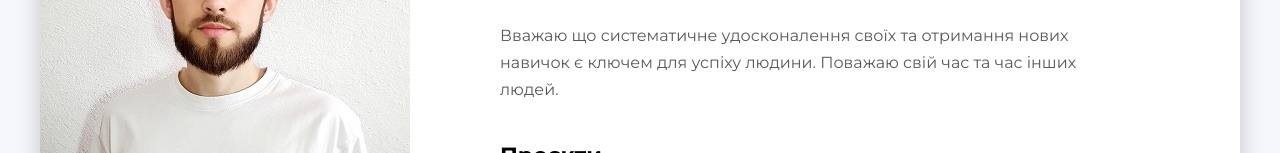
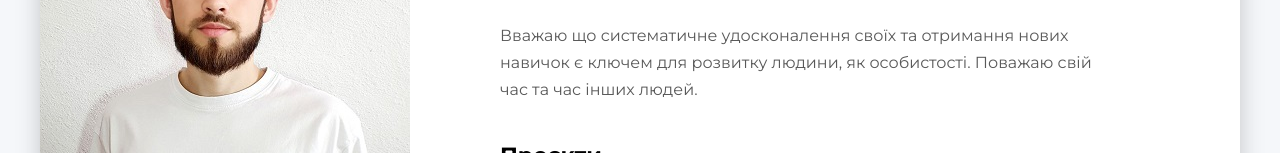
Before and after one commit to serhii1006/resume, a plain HTML site: page index.html in a window 1280 px wide. Shown: the part 185-338 px from the top of the page. Drawn offline with Linux system fonts and the light colour scheme.

Commit message:
change description

```diff
--- a/index.html
+++ b/index.html
@@ -20,7 +20,7 @@
             <h2 class="about-position">Інженер-будівельник</h2>
             <h1 class="about-name">Сергій Тихоненко</h1>
             <p class="about-description">
-                Вважаю що систематичне удосконалення своїх та отримання нових навичок є ключем для успіху людини. Поважаю свій час та час інших людей.
+                Вважаю що систематичне удосконалення своїх та отримання нових навичок є ключем для розвитку людини, як особистості. Поважаю свій час та час інших людей.
             </p>
         </div>
         <!-- Projects -->
```
